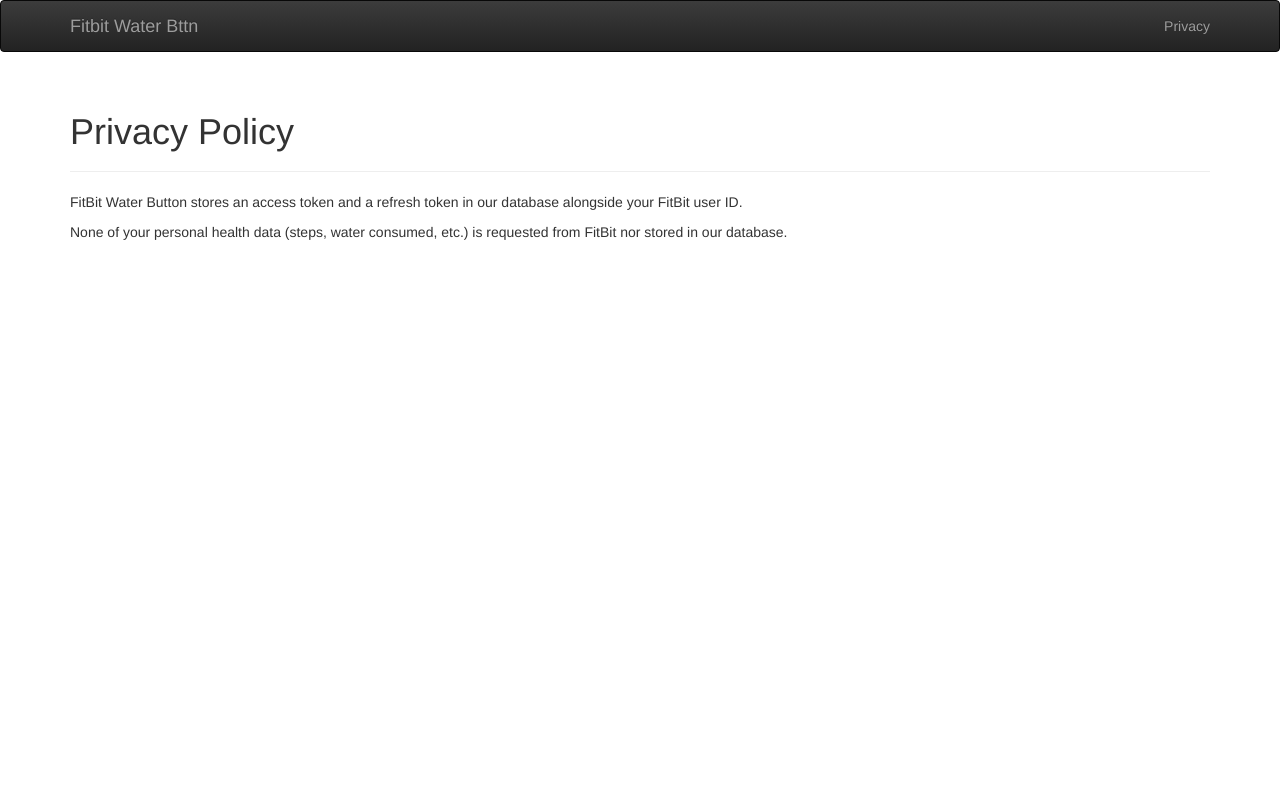
After one commit to tyler-paulson/water, a PHP site: page /privacy.php in a window 1280 px wide. The commit adds this page. Run offline with PHP 8.4, Linux system fonts and the light colour scheme; some libraries are stand-ins or nearby versions.

Commit message:
Closes #2 - Add Privacy Policy

```diff
--- a/includes/nav.php
+++ b/includes/nav.php
@@ -3,5 +3,8 @@
 	<div class="navbar-header">
 	  <a class="navbar-brand" href="/">Fitbit Water Bttn</a>
 	</div>
+	<ul class="nav navbar-nav navbar-right">
+	  <li><a href="/privacy.php">Privacy</a></li>
+	</ul>
   </div>
 </nav>
--- /dev/null
+++ b/privacy.php
@@ -0,0 +1,31 @@
+<?php require_once('config.php'); ?>
+
+<html>
+
+<head>
+
+	<title>Fitbit Water Bttn | Privacy</title>
+
+	<link rel="stylesheet" href="//cdnjs.cloudflare.com/ajax/libs/twitter-bootstrap/3.3.7/css/bootstrap.min.css">
+	<link rel="stylesheet" href="//cdnjs.cloudflare.com/ajax/libs/twitter-bootstrap/3.3.7/css/bootstrap-theme.min.css">
+
+</head>
+
+<body>
+
+<?php include('includes/nav.php'); ?>
+
+<div class="container">
+	<div class="page-header">
+	  <h1>Privacy Policy</h1>
+	</div>
+	<p>FitBit Water Button stores an access token and a refresh token in our database alongside your FitBit user ID.</p>
+	<p>None of your personal health data (steps, water consumed, etc.) is requested from FitBit nor stored in our database.</p>
+</div>
+
+<script src="//cdnjs.cloudflare.com/ajax/libs/jquery/3.1.1/jquery.min.js"></script>
+<script src="//cdnjs.cloudflare.com/ajax/libs/twitter-bootstrap/3.3.7/js/bootstrap.min.js"></script>
+
+</body>
+
+</html>
```
